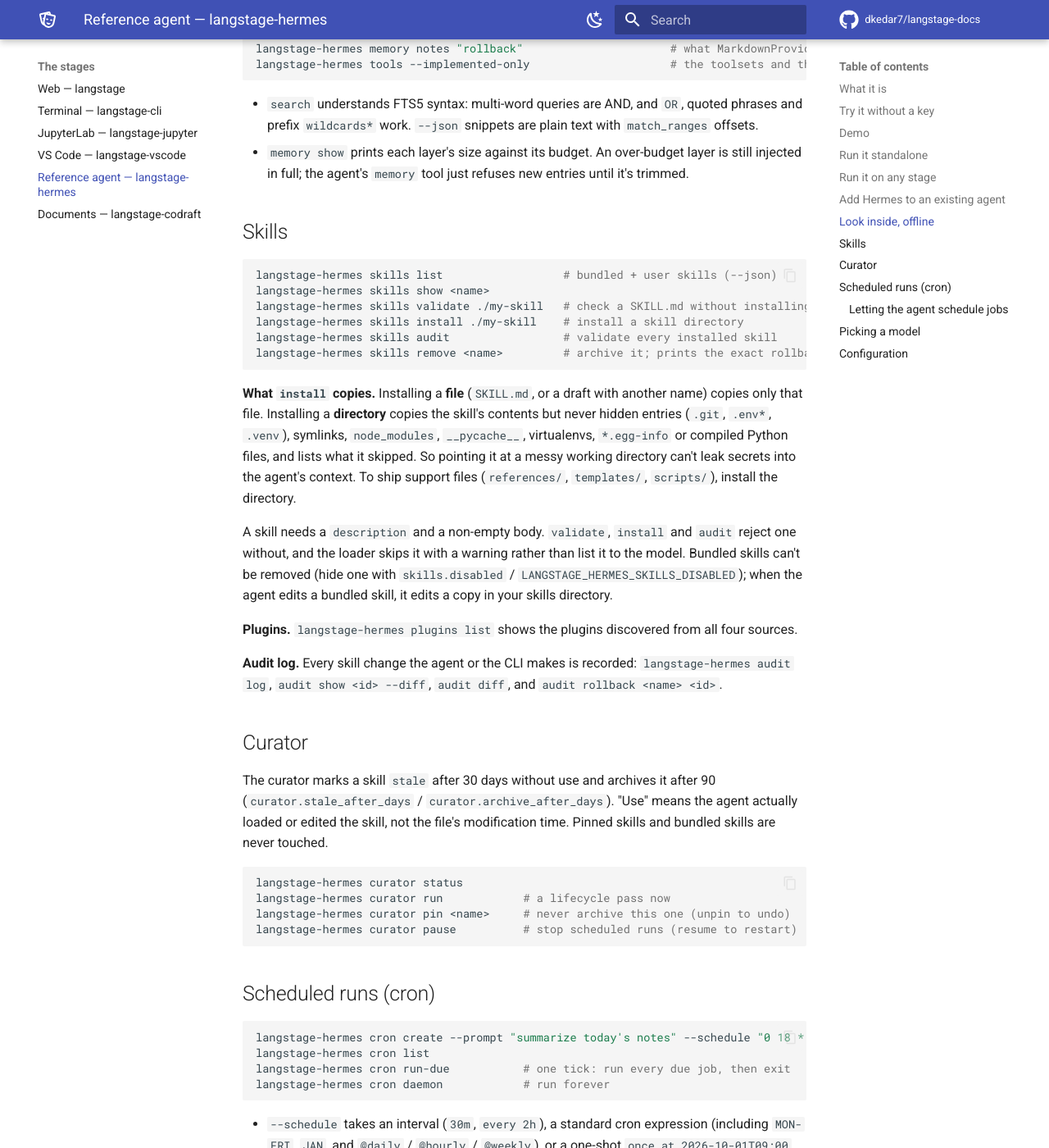
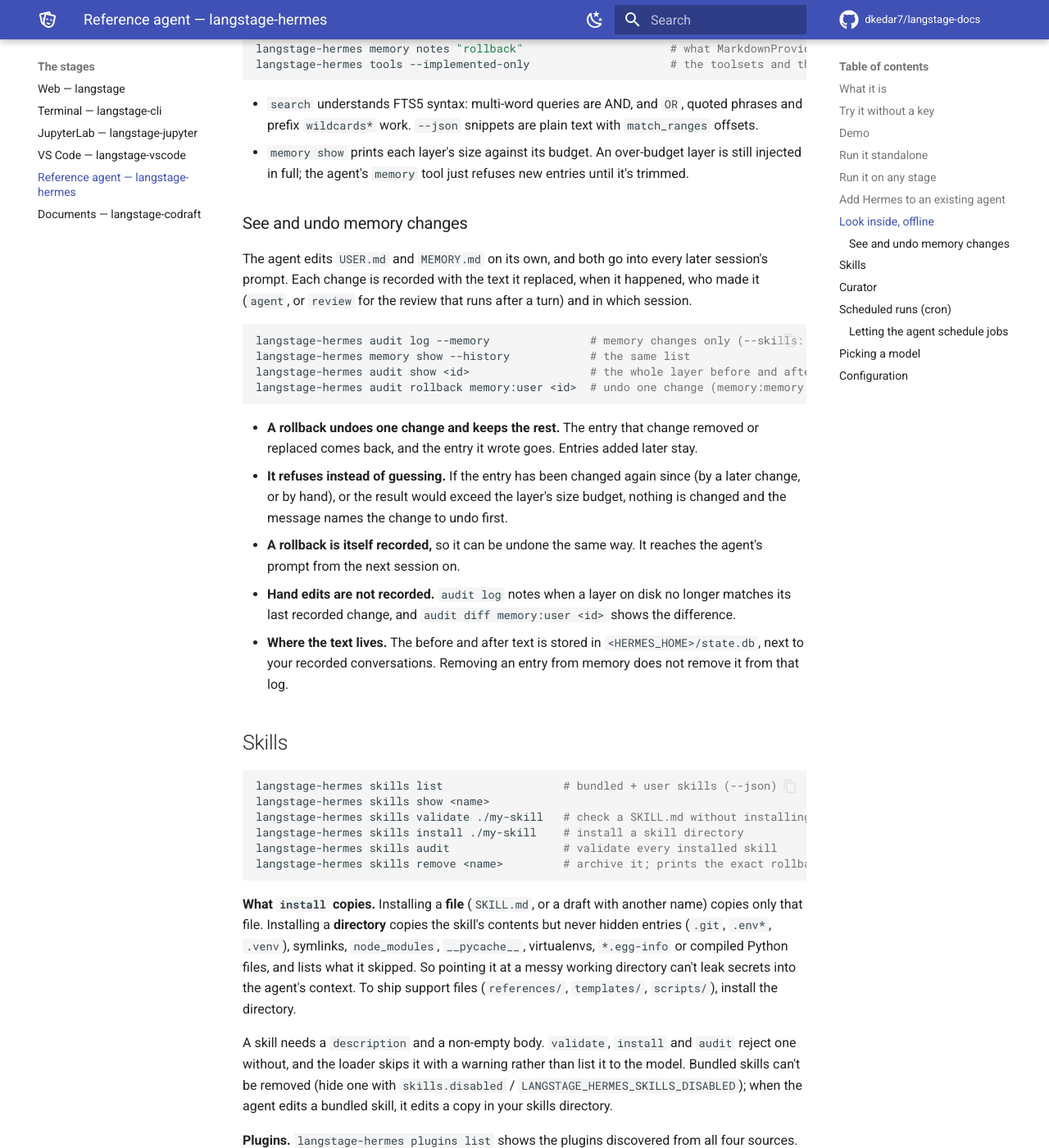
Before and after one commit to dkedar7/langstage-docs, an MkDocs documentation site: the page built from docs/stages/hermes.md, in a window 1280 px wide and 1400 px high, scrolled down 3539 px. Shown: the whole window at 82% size. Built offline with MkDocs 1.6.1 and Material for MkDocs 9.7.7, drawn with Linux system fonts in a browser that asks for light colours; comment, search, counter and statistics services are not loaded; some of the changed text lies outside the part shown.

Commit message:
Hermes 0.5.4: memory changes in the audit log, and how to undo one (#71)
Claude-Session: https://claude.ai/code/session_01UifqaVXWAqdPtu6Xy96V58

Co-authored-by: Claude <noreply@anthropic.com>

````diff
--- a/docs/stages/hermes.md
+++ b/docs/stages/hermes.md
@@ -147,6 +147,35 @@ langstage-hermes tools --implemented-only                     # the toolsets and
   still injected in full; the agent's `memory` tool just refuses new entries until
   it's trimmed.
 
+### See and undo memory changes
+
+The agent edits `USER.md` and `MEMORY.md` on its own, and both go into every later
+session's prompt. Each change is recorded with the text it replaced, when it
+happened, who made it (`agent`, or `review` for the review that runs after a turn)
+and in which session.
+
+<!-- snippet: check -->
+```bash
+langstage-hermes audit log --memory               # memory changes only (--skills: skills only)
+langstage-hermes memory show --history            # the same list
+langstage-hermes audit show <id>                  # the whole layer before and after one change
+langstage-hermes audit rollback memory:user <id>  # undo one change (memory:memory for MEMORY.md)
+```
+
+- **A rollback undoes one change and keeps the rest.** The entry that change removed or
+  replaced comes back, and the entry it wrote goes. Entries added later stay.
+- **It refuses instead of guessing.** If the entry has been changed again since (by a
+  later change, or by hand), or the result would exceed the layer's size budget,
+  nothing is changed and the message names the change to undo first.
+- **A rollback is itself recorded,** so it can be undone the same way. It reaches the
+  agent's prompt from the next session on.
+- **Hand edits are not recorded.** `audit log` notes when a layer on disk no longer
+  matches its last recorded change, and `audit diff memory:user <id>` shows the
+  difference.
+- **Where the text lives.** The before and after text is stored in
+  `<HERMES_HOME>/state.db`, next to your recorded conversations. Removing an entry
+  from memory does not remove it from that log.
+
 ## Skills
 
 <!-- snippet: check -->
@@ -178,7 +207,8 @@ four sources.
 
 **Audit log.** Every skill change the agent or the CLI makes is recorded:
 `langstage-hermes audit log`, `audit show <id> --diff`, `audit diff`, and
-`audit rollback <name> <id>`.
+`audit rollback <name> <id>`. Memory changes are in the same log (see
+[See and undo memory changes](#see-and-undo-memory-changes)).
 
 ## Curator
 
--- a/versions.json
+++ b/versions.json
@@ -4,7 +4,7 @@
     "langstage-core": "1.0.65",
     "langstage": "0.13.65",
     "langstage-cli": "0.6.54",
-    "langstage-hermes": "0.5.3",
+    "langstage-hermes": "0.5.4",
     "langstage-jupyter": "0.6.54",
     "langstage-vscode": "0.5.43",
     "langstage-codraft": "0.10.0"
````
